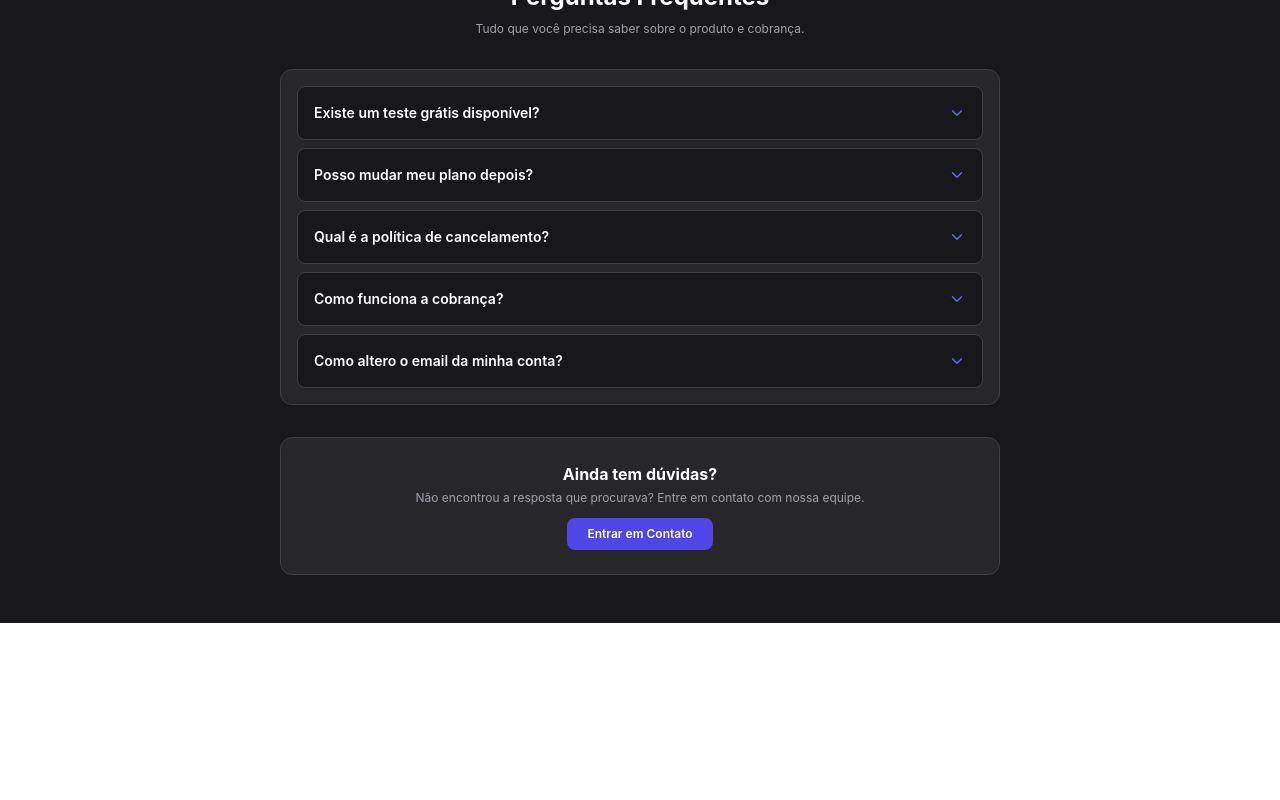
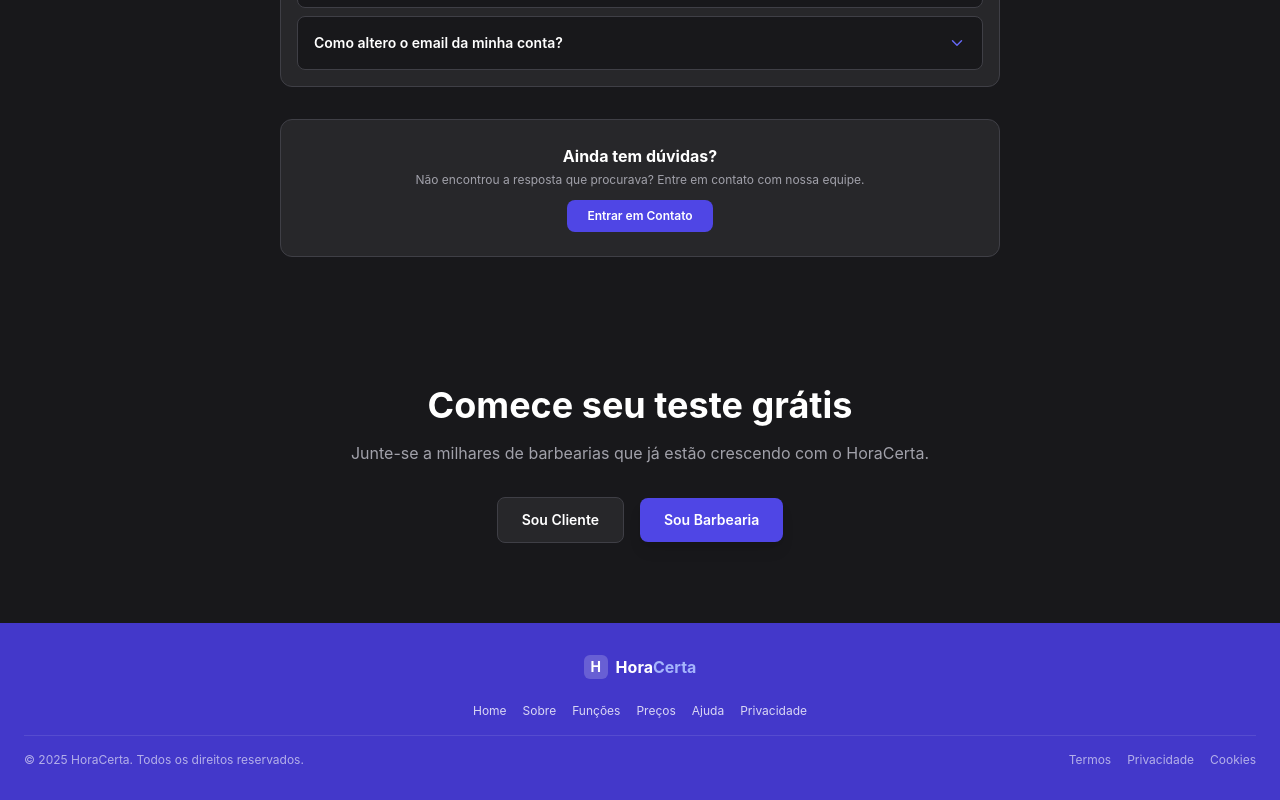
Before and after one commit to GuiQueirozRibeiro/hora-certa-web, a React (Vite) app in the folder Landing-Page/: page / in a window 1280 px wide. Shown: the part 4633-5433 px from the top of the page. Before the commit the page ends 5256 px from the top, so only its background shows below. Built offline with nearby package versions, Linux system fonts and the light colour scheme.

Commit message:
adiciona o Footer

```diff
--- a/Landing-Page/src/App.tsx
+++ b/Landing-Page/src/App.tsx
@@ -2,6 +2,7 @@ import { About } from "./components/landing/About/About";
 import { ComoIniciar } from "./components/landing/ComoIniciar/ComoIniciar";
 import { CTA } from "./components/landing/CTA/CTA";
 import { FAQ } from "./components/landing/FAQ/FAQ";
+import { Footer } from "./components/landing/Footer/Footer";
 import { Funcionalidades } from "./components/landing/Funcionalidades/Funcionalidades";
 import { Hero } from "./components/landing/Hero/Hero";
 import { NavBar } from "./components/landing/NavBar/NavBar";
@@ -18,8 +19,9 @@ export default function App() {
       <Funcionalidades/>
       <ComoIniciar/>
       <Precos/>
+      <FAQ/>
       <CTA/>
-      <FAQ/>
+      <Footer/>
     </div>
   )
 }
--- /dev/null
+++ b/Landing-Page/src/components/landing/Footer/Footer.tsx
@@ -0,0 +1,73 @@
+export function Footer() {
+  const navigation = [
+    { name: "Home", href: "#" },
+    { name: "Sobre", href: "#" },
+    { name: "Funções", href: "#" },
+    { name: "Preços", href: "#" },
+    { name: "Ajuda", href: "#" },
+    { name: "Privacidade", href: "#" },
+  ];
+
+  const legal = [
+    { name: "Termos", href: "#" },
+    { name: "Privacidade", href: "#" },
+    { name: "Cookies", href: "#" },
+  ];
+
+  return (
+    <footer className="w-full bg-indigo-700 text-white">
+      {/* Seção Principal */}
+      <div className="max-w-7xl mx-auto px-4 sm:px-6 py-6 md:py-8">
+
+        {/* Logo e Links */}
+        <div className="flex flex-col items-center gap-4">
+
+          {/* Logo */}
+          <div className="flex items-center gap-2">
+            <div className="w-6 h-6 bg-white/20 rounded-md flex items-center justify-center">
+              <span className="text-white font-bold text-sm">H</span>
+            </div>
+            <span className="text-base font-bold">
+              Hora<span className="text-indigo-300">Certa</span>
+            </span>
+          </div>
+
+          {/* Links de Navegação */}
+          <nav className="flex flex-wrap items-center justify-center gap-x-4 gap-y-1 mt-2">
+            {navigation.map((item) => (
+              <a
+                key={item.name}
+                href={item.href}
+                className="text-xs text-white/80 hover:text-white transition-colors duration-200"
+              >
+                {item.name}
+              </a>
+            ))}
+          </nav>
+        </div>
+
+        {/* Divisória */}
+        <div className="border-t border-white/10 my-4"></div>
+
+        {/* Copyright e Links Legais */}
+        <div className="flex flex-col md:flex-row items-center justify-between gap-2 text-xs">
+          <p className="text-white/60">
+            © 2025 HoraCerta. Todos os direitos reservados.
+          </p>
+
+          <div className="flex items-center gap-4">
+            {legal.map((item) => (
+              <a
+                key={item.name}
+                href={item.href}
+                className="text-white/60 hover:text-white transition-colors duration-200"
+              >
+                {item.name}
+              </a>
+            ))}
+          </div>
+        </div>
+      </div>
+    </footer>
+  );
+}
```
